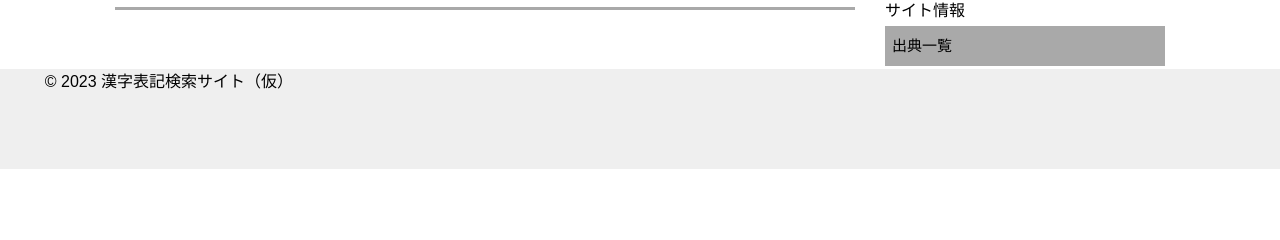
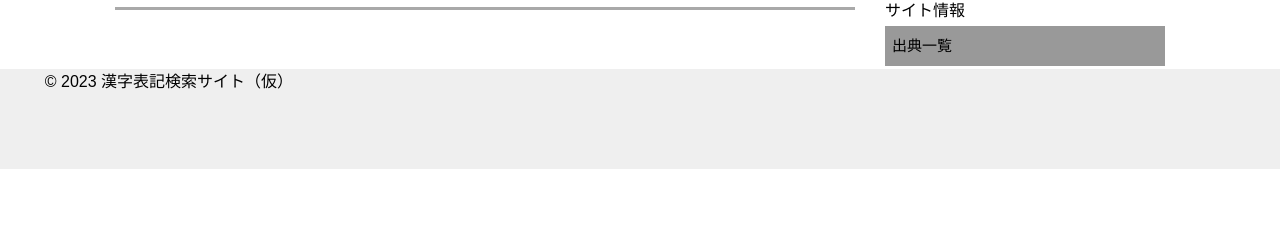
Before and after one commit to Moctai/kanjiproject, a Django app: template kanjiapp/templates/tags.html in a window 1280 px wide, with the pointer over the restyled element. Shown: the part 230-470 px from the top of the page. Run offline with Django 4.2, Linux system fonts and the light colour scheme; the template is opened without the code that fills it, so the values that code supplies are empty.

Commit message:
style.css

```diff
--- a/kanjiapp/static/css/style.css
+++ b/kanjiapp/static/css/style.css
@@ -117,7 +117,7 @@ select {
 }
 
 .menu_list li a:hover {
-    background-color: darkgray;
+    background-color: #999;
 }
 
 .menu_list_rand {
```
